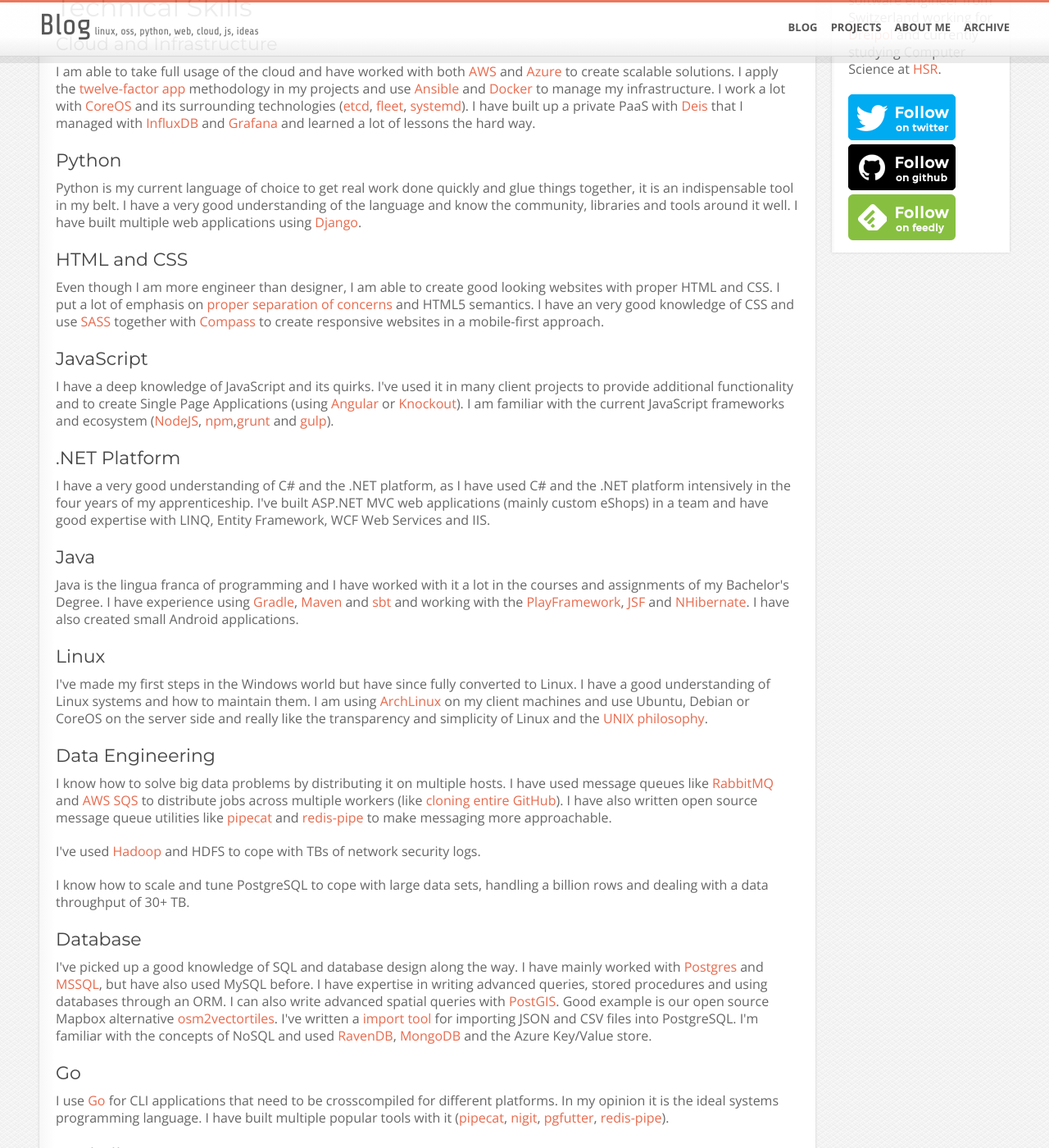
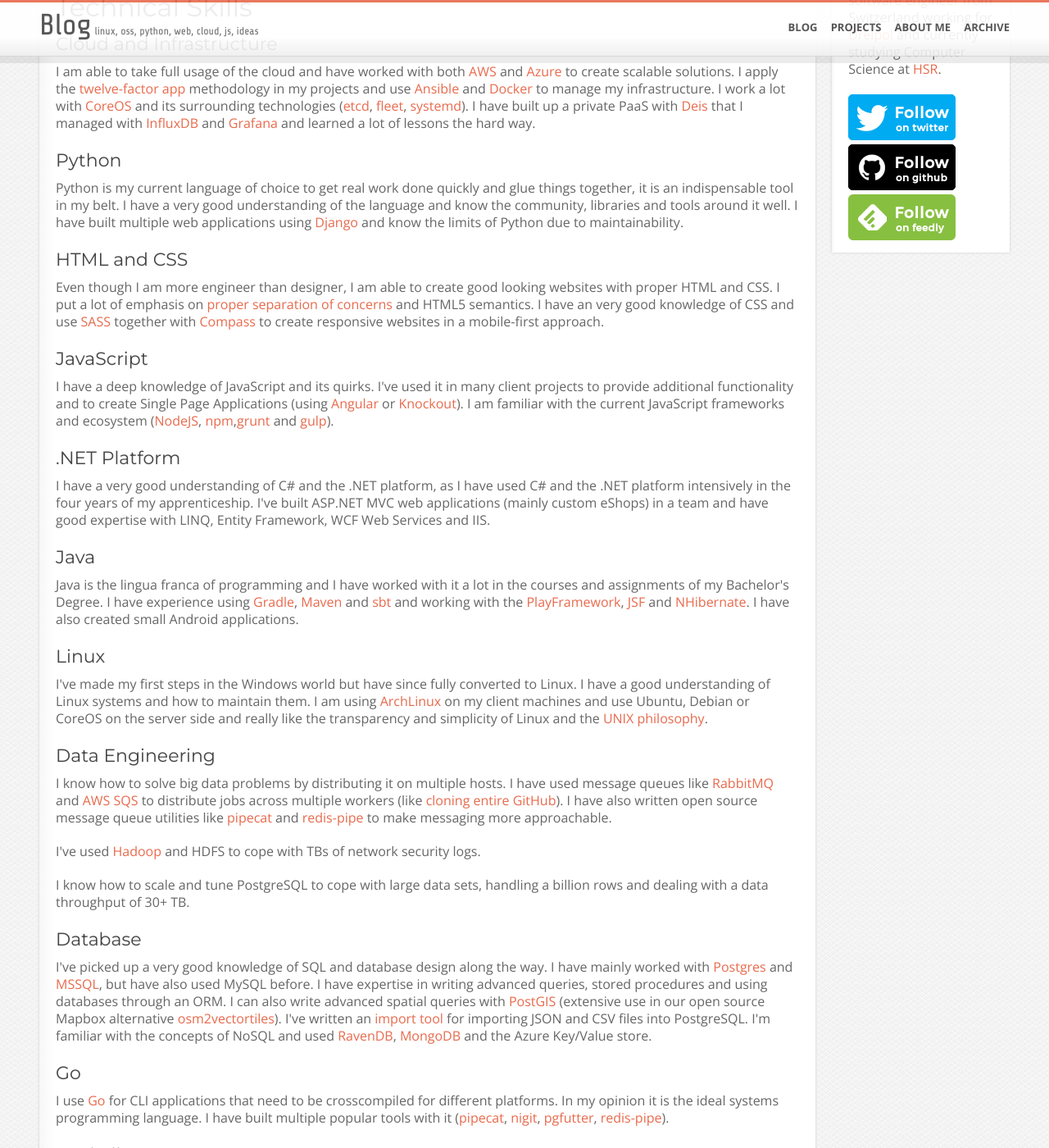
Before and after one commit to lukasmartinelli/lukasmartinelli.github.io, a Jekyll site: the page built from cv.html, in a window 1280 px wide and 1400 px high, scrolled down 361 px. Shown: the whole window at 82% size. Built offline with Jekyll 4.4.1, drawn with Linux system fonts in a browser that asks for light colours; Markdown is read by kramdown in place of the engine named in the settings.

Commit message:
Fix broken HTML tag

```diff
--- a/cv.html
+++ b/cv.html
@@ -38,7 +38,7 @@
         <p>
         Python is my current language of choice to get real work done quickly and glue things together, it is an indispensable tool in my belt.
         I have a very good understanding of the language and know the community, libraries and tools around it well.
-        I have built multiple web applications using <a href="https://www.djangoproject.com/">Django</a>.
+        I have built multiple web applications using <a href="https://www.djangoproject.com/">Django</a> and know the limits of Python due to maintainability.
         </p>
 
         <h3>HTML and CSS</h3>
@@ -92,7 +92,7 @@
         more approachable.
         </p>
 
-        </p>
+        <p>
         I've used <a href="https://hadoop.apache.org/">Hadoop</a> and HDFS to cope with TBs of network security logs.
         </p>
         <p>I know how to scale and tune PostgreSQL to cope with large data sets, handling a billion rows and dealing with a data throughput of 30+ TB.
@@ -100,9 +100,9 @@
 
         <h3>Database</h3>
         <p>
-        I've picked up a good knowledge of SQL and database design along the way.
+        I've picked up a very good knowledge of SQL and database design along the way.
         I have mainly worked with <a href="http://www.postgresql.org/">Postgres</a> and <a href="https://en.wikipedia.org/wiki/Microsoft_SQL_Server">MSSQL</a>,
-        but have also used MySQL before. I have expertise in writing advanced queries, stored procedures and using databases through an ORM. I can also write advanced spatial queries with <a href="http://postgis.net/">PostGIS</a>. Good example is our open source Mapbox alternative <a href="https://github.com/osm2vectortiles/osm2vectortiles">osm2vectortiles</a>. I've written a <a href="https://github.com/lukasmartinelli/pgfutter">import tool</a> for importing JSON and CSV files into PostgreSQL.
+        but have also used MySQL before. I have expertise in writing advanced queries, stored procedures and using databases through an ORM. I can also write advanced spatial queries with <a href="http://postgis.net/">PostGIS</a> (extensive use in our open source Mapbox alternative <a href="https://github.com/osm2vectortiles/osm2vectortiles">osm2vectortiles</a>). I've written an <a href="https://github.com/lukasmartinelli/pgfutter">import tool</a> for importing JSON and CSV files into PostgreSQL.
         I'm familiar with the concepts of NoSQL and used <a href="http://ravendb.net/">RavenDB</a>, <a href="https://www.mongodb.org/">MongoDB</a> and the Azure Key/Value store.
         </p>
 
```
